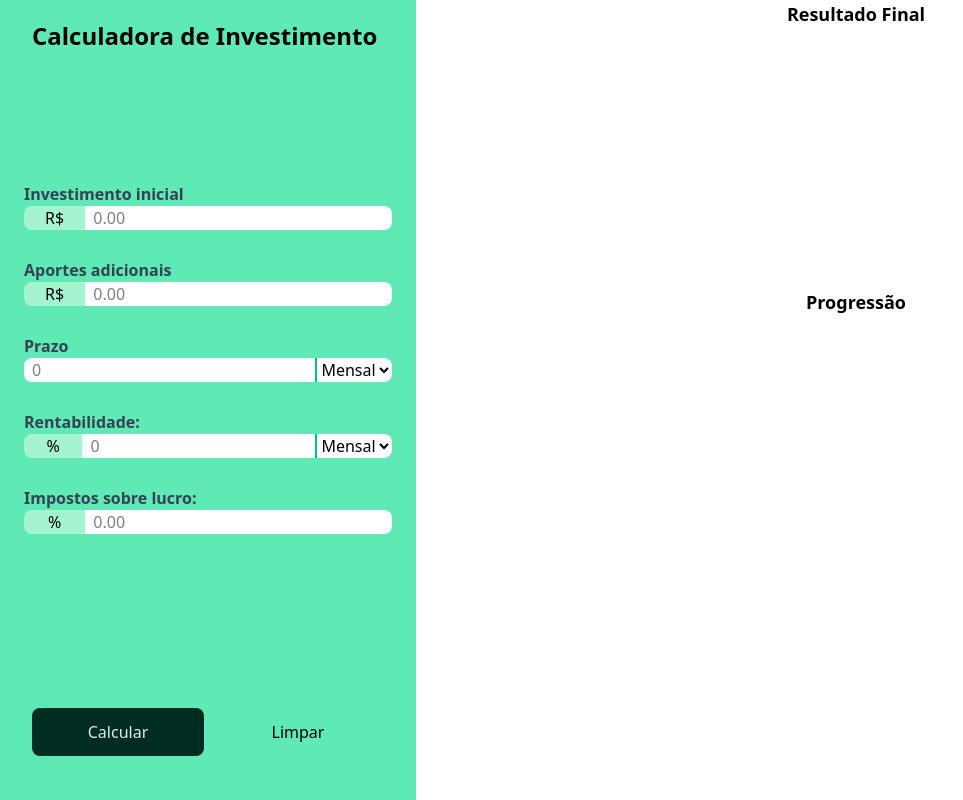
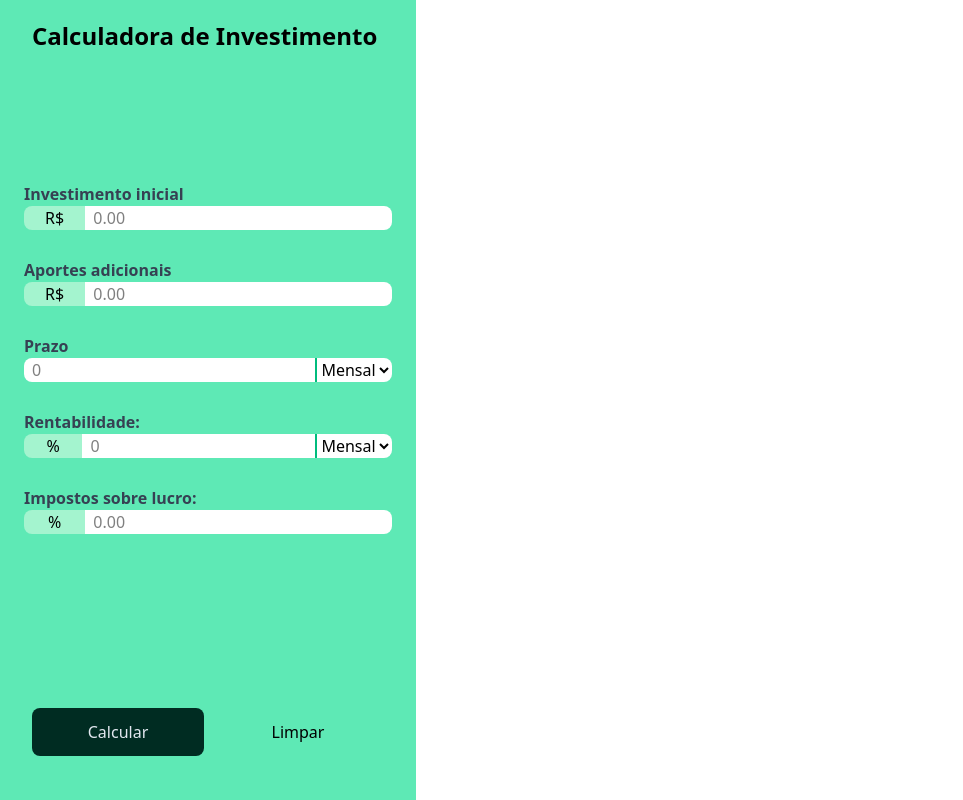
Before and after one commit to AyrtonKarlosMarquesDeSena/CalculadoraDeInvestimento, a website built with Vite: page index.html in a window 1280 px wide. Shown: the whole page, without its empty margins (0-963 px from the left). Built offline with nearby package versions, Linux system fonts and the light colour scheme.

Commit message:
processos relacionados aos gráficos foram comentados

```diff
--- a/index.html
+++ b/index.html
@@ -150,7 +150,7 @@
     </aside>
 
     <main class="row-span-2 col-span-2">
-      <section class="h-full" id="charts-container">
+      <!-- <section class="h-full" id="charts-container">
         <div class="h-[36%] flex flex-col items-center pb-10">
           <p class="font-bold text-lg">Resultado Final</p>
           <canvas id="final-money-ditribution"></canvas>
@@ -160,7 +160,7 @@
           <p class="font-bold text-lg">Progressão</p>
           <canvas id="progression"></canvas>
         </div>
-      </section>
+      </section> -->
     </main>
 
     <script type="module" src="/src/main.js"></script>
--- a/src/main.js
+++ b/src/main.js
@@ -174,5 +174,5 @@
   }
 }
 
-form.addEventListener("submit", renderProgression);
+// form.addEventListener("submit", renderProgression);
 clearFormButton.addEventListener("click", clearForm);
```
